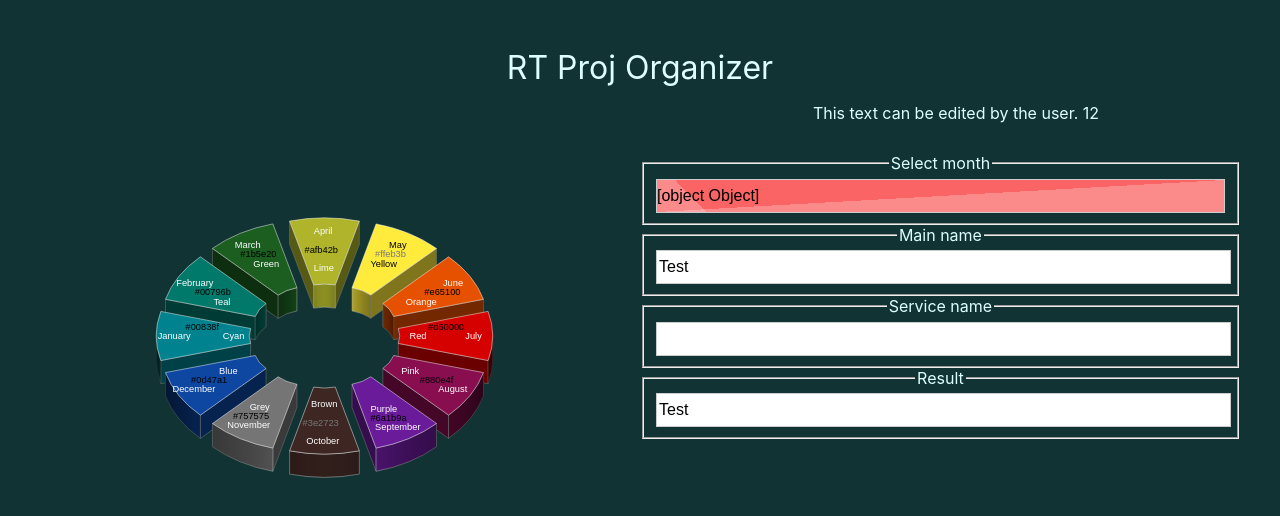
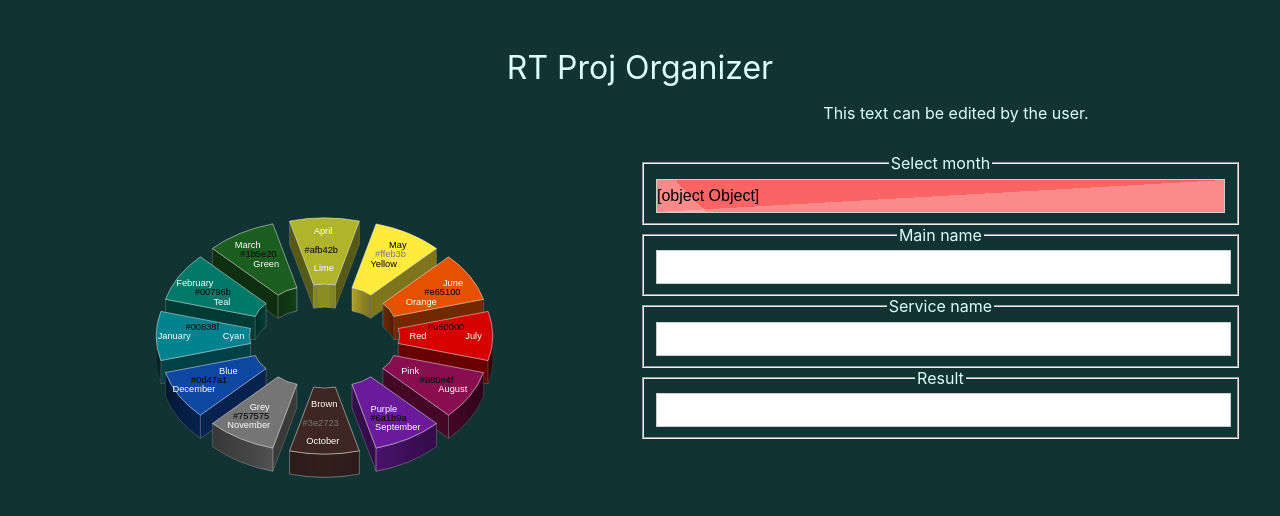
Before and after one commit to igavelyuk/red_tiger_proj_organizer, a React (Create React App) app: page / in a window 1280 px wide. Shown: the top 516 px of the page. Built offline with nearby package versions, Linux system fonts and the light colour scheme.

Commit message:
Error handling this.month

```diff
--- a/src/App.tsx
+++ b/src/App.tsx
@@ -1,7 +1,7 @@
 import React from 'react';
 import months from './components/months.svg';
 import ColorInput from './components/colorinput';
-import XYear from './interfaces/outputinterface';
+// import XYear from './interfaces/outputinterface';
 import './App.scss';
 
 //interface a {year:number,month:number};
@@ -10,17 +10,14 @@ const App: React.FC = () => {
 //const {year,month} = this.props;
   //privat {year, months} = this.Yearx;
   return (
-
-
     <div className="App">
-
       <div className="Wrapper">
       <header className="header"> RT Proj Organizer</header>
         <div className="section">
           <img src={months} alt="Months"/>
         </div>
         <div className="section">
-          <ColorInput year={12} month={44}/>
+          <ColorInput/>
         </div>
       </div>
     </div>
--- a/src/components/colorinput.tsx
+++ b/src/components/colorinput.tsx
@@ -1,30 +1,50 @@
 import React, {Component} from 'react';
 import './colorinput.scss';
-import XYear from './../interfaces/outputinterface';
+import ColorNamer from './../interfaces/outputinterface';
 
-export class Colorinput extends Component <XYear>{
-  public state = {
-    name:"Test"
+export class Colorinput extends Component <ColorNamer> {
+year:{};
+month:React.RefObject<HTMLSelectElement>
+//month:React.Ref<HTMLOptionElement>;
+firststring: React.RefObject<HTMLInputElement>;
+secondstring: React.RefObject<HTMLInputElement>;
+resultstring: React.RefObject<HTMLInputElement>;
+constructor(props:ColorNamer){
+  super(props);
+  this.state={
+    year: "2019",
+    month: "hjhjhj",
+    firststring: '_',
+    secondstring:'_',
+    resultstring:'_'
   }
+  this.firststring = React.createRef();
+  this.secondstring = React.createRef();
+  this.resultstring = React.createRef();
+}
+Test = () => {
+  console.log(this.month);
+}
+Compute = () => {
+  this.resultstring.current.value =this.month.current.value+'_'+this.firststring.current.value+'_'+this.secondstring.current.value;
+}
   render(){
-    const {year,month} = this.props;
+    /* const {year,month,state,handleChange} = this.props;
     console.log(this.props.year);
-    console.log(this.props.month);
-    console.log(this.state.name);
-
+    console.log(this.props.month); */
     return (
       <div>
         <div className="separator" >
-         This text can be edited by the user. {this.props.year}
+         This text can be edited by the user.
         </div>
         <form id="general" action="index.html" method="post">
           <fieldset>
             <legend>Select month</legend>
-            <select id="month-name">
+            <select onChange = {this.Test} ref={this.month as any}>
               <option value="NULL">
                 <span className="value">Select Month</span>
               </option>
-              <option value="January" className="january">January</option>
+              <option value="January" className="january" >January</option>
               <option value="February" className="february">February</option>
               <option value="March" className="march">March</option>
               <option value="April" className="april">April</option>
@@ -40,15 +60,15 @@ export class Colorinput extends Component <XYear>{
           </fieldset>
           <fieldset>
             <legend>Main name</legend>
-            <input id="main-name" type="text" name="" value={this.state.name} />
+            <input type="text" ref={this.firststring} onChange = {this.Compute}/>
           </fieldset>
           <fieldset>
             <legend>Service name</legend>
-            <input id="service-name" type="text" name="" value="" />
+            <input type="text" ref={this.secondstring} onChange = {this.Compute}/>
           </fieldset>
           <fieldset>
             <legend>Result</legend>
-            <input id="result" type="text" name="" value={this.state.name} />
+            <input type="text" ref={this.resultstring} onChange = {this.Compute}/>
           </fieldset>
         </form>
 
--- a/tsconfig.json
+++ b/tsconfig.json
@@ -17,7 +17,8 @@
     "resolveJsonModule": true,
     "isolatedModules": true,
     "noEmit": true,
-    "jsx": "preserve"
+    "jsx": "preserve",
+    "strictNullChecks":false
   },
   "include": [
     "src"
```
Also changed, not shown: src/interfaces/outputinterface.tsx (+6 -4 lines).
